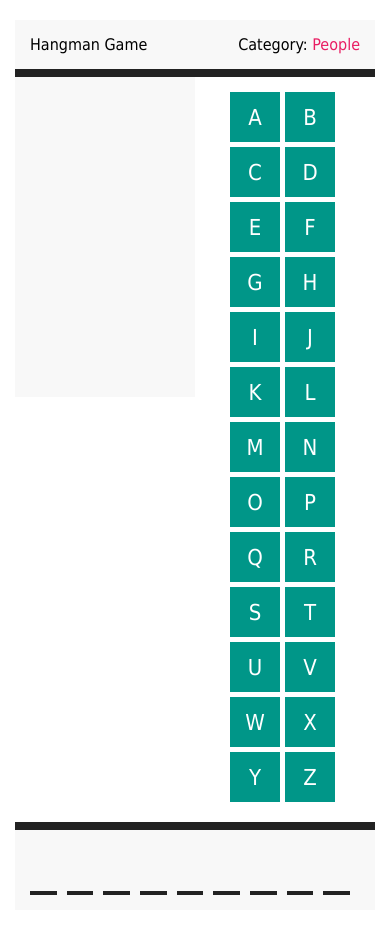
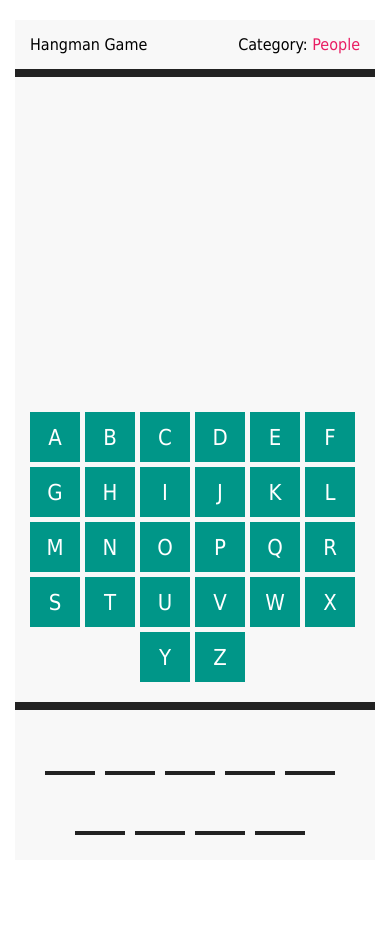
Before and after one commit to lalhiane/hangman-game, a plain HTML site: page index.html in a window 390 px wide. After the commit the page ends 880 px from the top, so only its background shows below. Drawn offline with Linux system fonts and the light colour scheme.

Commit message:
responsive game

```diff
--- a/css/styles.css
+++ b/css/styles.css
@@ -29,9 +29,14 @@ hr {
 .row {
   display: flex;
 }
+@media screen and (max-width: 767px) {
+  .row {
+    flex-direction: column;
+  }
+}
 .hangman-draw {
   flex: 1;
-  height: 320px;
+  min-height: 320px;
   padding: 15px;
   background-color: #f8f8f8;
 }
@@ -172,6 +177,7 @@ hr {
   flex: 1;
   padding: 15px;
   text-align: center;
+  background-color: #f8f8f8;
 }
 .letters.finished {
     pointer-events: none;
@@ -198,6 +204,7 @@ hr {
 .letters-guess {
   padding: 15px;
   display: flex;
+  flex-wrap: wrap;
   justify-content: center;
   background-color: #f8f8f8;
 }
@@ -212,6 +219,11 @@ hr {
   text-transform: uppercase;
   color: #222;
   font-size: 22px;
+}
+@media screen and (max-width: 767px) {
+  .letters-guess span {
+    margin-bottom: 10px;
+  }
 }
 .letters-guess .space {
   position: relative;
@@ -245,8 +257,16 @@ hr {
     background-color: #e91e63;
     border-radius: 6px;
     letter-spacing: 1px;
+    text-align: center;
     font-size: 20px;
     color: white;
+}
+@media screen and (max-width: 767px) {
+  .popup {
+    width: calc(100% - 30px);
+    font-size: 14px;
+    line-height: 1.6;
+  }
 }
 .popup span {
     color: #eee;
```
